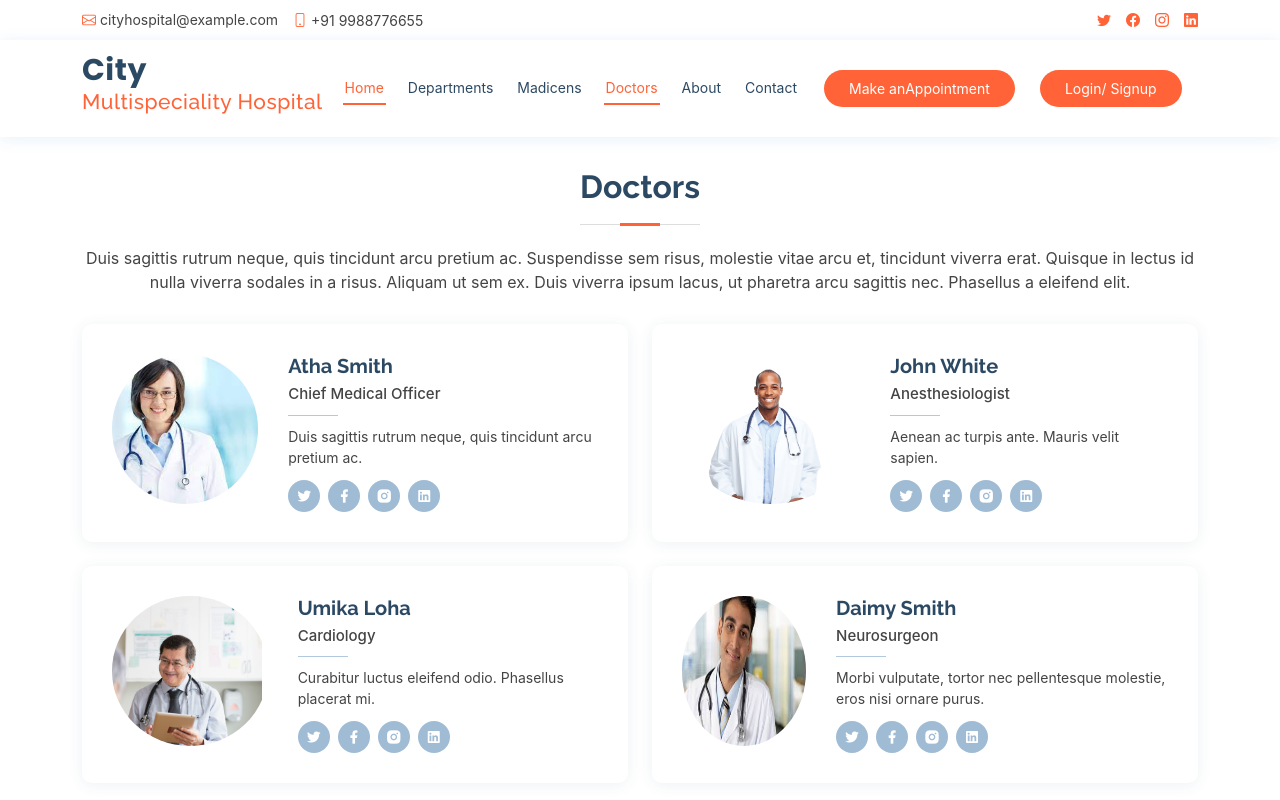
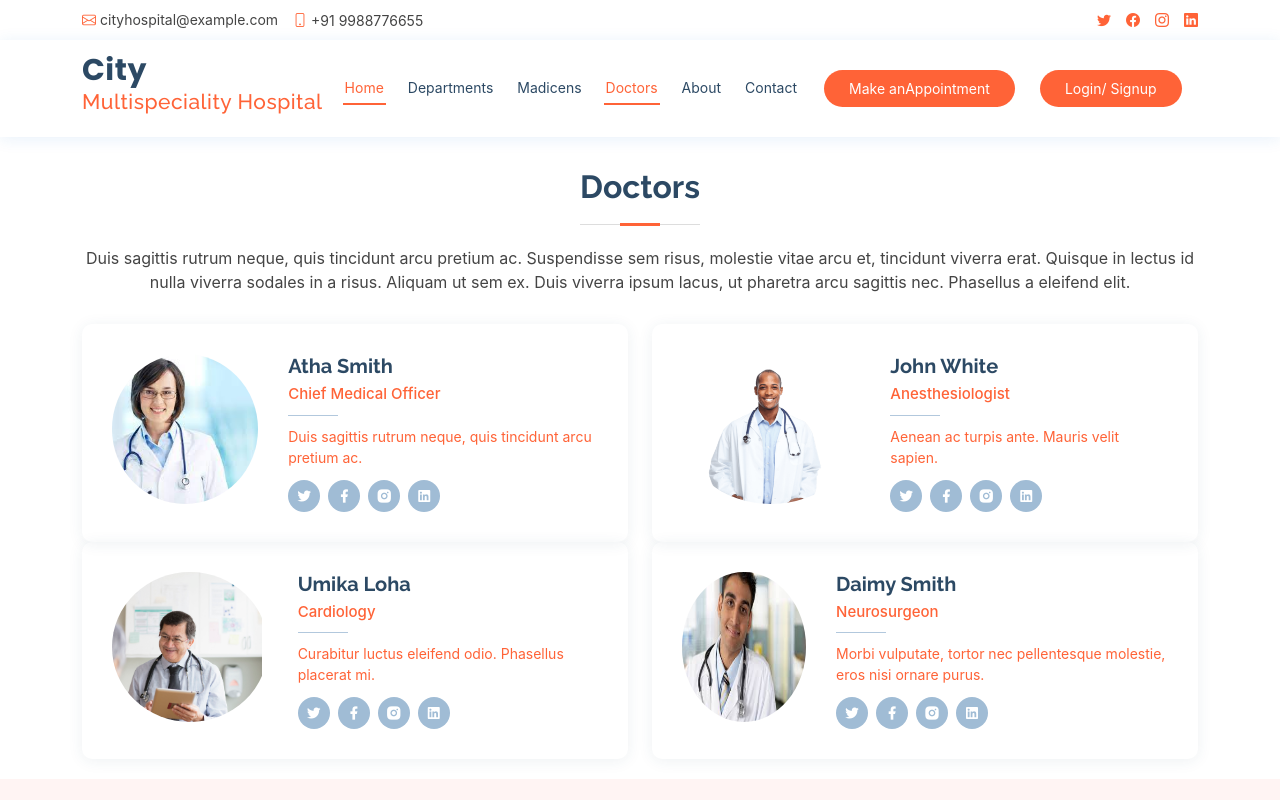
Before and after one commit to kishan7827/City-Hospital-R2-, a React (Create React App) app: page /doctors in a window 1280 px wide. Shown: the top 800 px of the page. Built offline with nearby package versions, Linux system fonts and the light colour scheme.

Commit message:
Public-Route

```diff
--- a/public/assets/css/style.css
+++ b/public/assets/css/style.css
@@ -1776,3 +1776,109 @@ section {
   padding-bottom: 30px;
   margin-top: 10px;
 }
+
+/*--------------------------------------------------------------
+# DoctorsDetails
+--------------------------------------------------------------*/
+.d-doctors {
+  background: #fff;
+}
+
+.d-doctors .member {
+  position: relative;
+  box-shadow: 0px 2px 15px rgba(44, 73, 100, 0.08);
+  padding: 30px;
+  border-radius: 10px;
+}
+
+.d-doctors .member .pic {
+  overflow: hidden;
+  width: 100%;
+}
+
+.d-doctors .member .member-info {
+  padding-left: 30px;
+}
+
+.d-doctors .member h4 {
+  font-weight: 700;
+  margin-bottom: 5px;
+  font-size: 20px;
+  color: #2c4964;
+}
+
+.d-doctors .member span {
+  display: block;
+  font-size: 15px;
+  padding-bottom: 10px;
+  position: relative;
+  font-weight: 500;
+}
+
+.d-doctors .member span::after {
+  content: '';
+  position: absolute;
+  display: block;
+  width: 50px;
+  height: 1px;
+  background: #b2c8dd;
+  bottom: 0;
+  left: 0;
+}
+
+.d-doctors .member p {
+  margin: 10px 0 0 0;
+  font-size: 14px;
+}
+
+.d-doctors .member .social {
+  margin-top: 12px;
+  display: flex;
+  align-items: center;
+  justify-content: flex-start;
+}
+
+.d-doctors .member .social a {
+  transition: ease-in-out 0.3s;
+  display: flex;
+  align-items: center;
+  justify-content: center;
+  border-radius: 50px;
+  width: 32px;
+  height: 32px;
+  background: #a0bcd5;
+}
+
+.d-doctors .member .social a i {
+  color: #fff;
+  font-size: 16px;
+  margin: 0 2px;
+}
+
+.d-doctors .member .social a:hover {
+  background: #FF6337;
+}
+
+.d-doctors .member .social a + a {
+  margin-left: 8px;
+}
+
+.img-d-doctor {
+  max-width: 100%;
+  height: 300px;
+  display: block;
+  margin: auto;
+}
+
+.d-doctors-align{
+  display: flex;
+  align-items: center;
+}
+
+.d-doctors .member .wd {
+  display: block;
+  font-size: 15px;
+  padding-bottom: 0px;
+  position: relative;
+  font-weight: 500;
+}
--- a/src/container/doctors/Doctors.js
+++ b/src/container/doctors/Doctors.js
@@ -1,6 +1,45 @@
 import React from 'react';
+import { NavLink } from 'react-router-dom';
 
 function Doctors(props) {
+  const DoctorsData = [
+    {
+      id: '1',
+      name: 'Atha Smith',
+      designation: 'Chief Medical Officer',
+      description: 'Duis sagittis rutrum neque, quis tincidunt arcu pretium ac.',
+      img: "../assets/img/doctors/doctors-1.jpg",
+      phone: '2524528244',
+      address: 'Akshya Nagar 1st Block 1st Cross, Rammurthy nagar, Bangalore-560016'
+    },
+    {
+      id: '2',
+      name: 'John White',
+      designation: 'Anesthesiologist',
+      description: 'Aenean ac turpis ante. Mauris velit sapien.',
+      img: "../assets/img/doctors/doctors-2.jpg",
+      phone: '2524458244',
+      address: 'Akshya Nagar 1st Block 1st Cross, Rammurthy nagar, Bangalore-560016'
+    },
+    {
+      id: '3',
+      name: 'Umika Loha',
+      designation: 'Cardiology',
+      description: 'Curabitur luctus eleifend odio. Phasellus placerat mi.',
+      img: "../assets/img/doctors/doctors-3.jpg",
+      phone: '3697528244',
+      address: 'Akshya Nagar 1st Block 1st Cross, Rammurthy nagar, Bangalore-560016'
+    },
+    {
+      id: '4',
+      name: 'Daimy Smith',
+      designation: 'Neurosurgeon',
+      description: 'Morbi vulputate, tortor nec pellentesque molestie, eros nisi ornare purus.',
+      img: "../assets/img/doctors/doctors-4.jpg",
+      phone: '8924528244',
+      address: 'Akshya Nagar 1st Block 1st Cross, Rammurthy nagar, Bangalore-560016'
+    },
+  ]
   return (
     <div>
       <section id="doctors" className="doctors">
@@ -12,13 +51,16 @@ function Doctors(props) {
               ipsum lacus, ut pharetra arcu sagittis nec. Phasellus a eleifend elit.</p>
           </div>
           <div className="row">
+            {
+              DoctorsData.map((d, i) => (
                 <div className="col-lg-6">
+                  <NavLink to={{ pathname: '/doctorsdetails', state: { id: d.id } }}>
                     <div className="member d-flex align-items-start">
-            <div className="pic"><img src="../assets/img/doctors/doctors-1.jpg" className="img-doctor" alt /></div>
+                      <div className="pic"><img src={d.img} className="img-doctor" alt /></div>
                       <div className="member-info">
-              <h4>Atha Smith</h4>
-              <span>Chief Medical Officer</span>
-              <p>Duis sagittis rutrum neque, quis tincidunt arcu pretium ac.</p>
+                        <h4>{d.name}</h4>
+                        <span>{d.designation}</span>
+                        <p>{d.description}</p>
                         <div className="social">
                           <a href><i className="ri-twitter-fill" /></a>
                           <a href><i className="ri-facebook-fill" /></a>
@@ -27,61 +69,16 @@ function Doctors(props) {
                         </div>
                       </div>
                     </div>
+                  </NavLink>
                 </div>
-        <div className="col-lg-6 mt-4 mt-lg-0">
-          <div className="member d-flex align-items-start">
-            <div className="pic"><img src="../assets/img/doctors/doctors-2.jpg" className="img-doctor" alt /></div>
-            <div className="member-info">
-              <h4>John White</h4>
-              <span>Anesthesiologist</span>
-              <p>Aenean ac turpis ante. Mauris velit sapien.</p>
-              <div className="social">
-                <a href><i className="ri-twitter-fill" /></a>
-                <a href><i className="ri-facebook-fill" /></a>
-                <a href><i className="ri-instagram-fill" /></a>
-                <a href> <i className="ri-linkedin-box-fill" /> </a>
-              </div>
-            </div>
-          </div>
-        </div>
-        <div className="col-lg-6 mt-4">
-          <div className="member d-flex align-items-start">
-            <div className="pic"><img src="../assets/img/doctors/doctors-3.jpg" className="img-doctor" alt /></div>
-            <div className="member-info">
-              <h4>Umika Loha</h4>
-              <span>Cardiology</span>
-              <p>Curabitur luctus eleifend odio. Phasellus placerat mi.</p>
-              <div className="social">
-                <a href><i className="ri-twitter-fill" /></a>
-                <a href><i className="ri-facebook-fill" /></a>
-                <a href><i className="ri-instagram-fill" /></a>
-                <a href> <i className="ri-linkedin-box-fill" /> </a>
-              </div>
-            </div>
-          </div>
-        </div>
-        <div className="col-lg-6 mt-4">
-          <div className="member d-flex align-items-start">
-            <div className="pic"><img src="../assets/img/doctors/doctors-4.jpg" className="img-doctor" alt /></div>
-            <div className="member-info">
-              <h4>Daimy Smith</h4>
-              <span>Neurosurgeon</span>
-              <p>Morbi vulputate, tortor nec pellentesque molestie, eros nisi ornare purus.</p>
-              <div className="social">
-                <a href><i className="ri-twitter-fill" /></a>
-                <a href><i className="ri-facebook-fill" /></a>
-                <a href><i className="ri-instagram-fill" /></a>
-                <a href> <i className="ri-linkedin-box-fill" /> </a>
-              </div>
-            </div>
-          </div>
-        </div>
+              ))
+            }
           </div>
         </div>
       </section>
     </div>
+  );
 
-    );
 }
 
 export default Doctors;
--- /dev/null
+++ b/src/container/doctors/DoctorsDetails.js
@@ -0,0 +1,87 @@
+import React, { useEffect, useState } from 'react';
+
+function DoctorsDetails(props) {
+    const [details,setdetails] = useState('')
+    const DoctorsData = [
+        {
+          id: '1',
+          name: 'Atha Smith',
+          designation: 'Chief Medical Officer',
+          description: 'Duis sagittis rutrum neque, quis tincidunt arcu pretium ac.',
+          img: "../assets/img/doctors/doctors-1.jpg",
+          phone:'2524528244',
+          address:'Akshya Nagar 1st Block 1st Cross, Rammurthy nagar, Bangalore-560016'
+        },
+        {
+          id: '2',
+          name: 'John White',
+          designation: 'Anesthesiologist',
+          description: 'Aenean ac turpis ante. Mauris velit sapien.',
+          img: "../assets/img/doctors/doctors-2.jpg",
+          phone:'2524458244',
+          address:'Akshya Nagar 1st Block 1st Cross, Rammurthy nagar, Bangalore-560016'
+        },
+        {
+          id: '3',
+          name: 'Umika Loha',
+          designation: 'Cardiology',
+          description: 'Curabitur luctus eleifend odio. Phasellus placerat mi.',
+          img: "../assets/img/doctors/doctors-3.jpg",
+          phone:'3697528244',
+          address:'Akshya Nagar 1st Block 1st Cross, Rammurthy nagar, Bangalore-560016'
+        },
+        {
+          id: '4',
+          name: 'Daimy Smith',
+          designation: 'Neurosurgeon',
+          description: 'Morbi vulputate, tortor nec pellentesque molestie, eros nisi ornare purus.',
+          img: "../assets/img/doctors/doctors-4.jpg",
+          phone:'8924528244',
+          address:'Akshya Nagar 1st Block 1st Cross, Rammurthy nagar, Bangalore-560016'
+        },
+      ]
+
+
+    let data = props.location.state
+
+    console.log(data);
+
+    useEffect(()=>{
+         DoctorsData.map((d) => {
+            if (d.id === data.id) {
+                setdetails(d);
+            }
+        })
+    },[])
+    console.log(details);
+    return (
+        <section id="doctors" className="d-doctors">
+            <div className="container">
+                <div className="col-12 row">
+                    <div className="member d-flex">
+                        <div className='col-6 d-doctors-align'>
+                            <div className="member-info">
+                                <h4>Name: {details.name}</h4>
+                                <span>Designation: {details.designation}</span>
+                                <p>Description: {details.description}</p>
+                                <p className='wd'>Address: {details.address}</p>
+                                <p className='wd'>Phone: {details.phone}</p>
+                                <div className="social">
+                                    <a href><i className="ri-twitter-fill" /></a>
+                                    <a href><i className="ri-facebook-fill" /></a>
+                                    <a href><i className="ri-instagram-fill" /></a>
+                                    <a href> <i className="ri-linkedin-box-fill" /> </a>
+                                </div>
+                            </div>
+                        </div>
+                        <div className='col-6 d-doctors-align'>
+                            <div className="pic"><img src={details.img} className="img-d-doctor" alt /></div>
+                        </div>
+                    </div>
+                </div>
+            </div>
+        </section>
+    );
+}
+
+export default DoctorsDetails;
```
Lines whose indentation alone changed are shown as unchanged.
